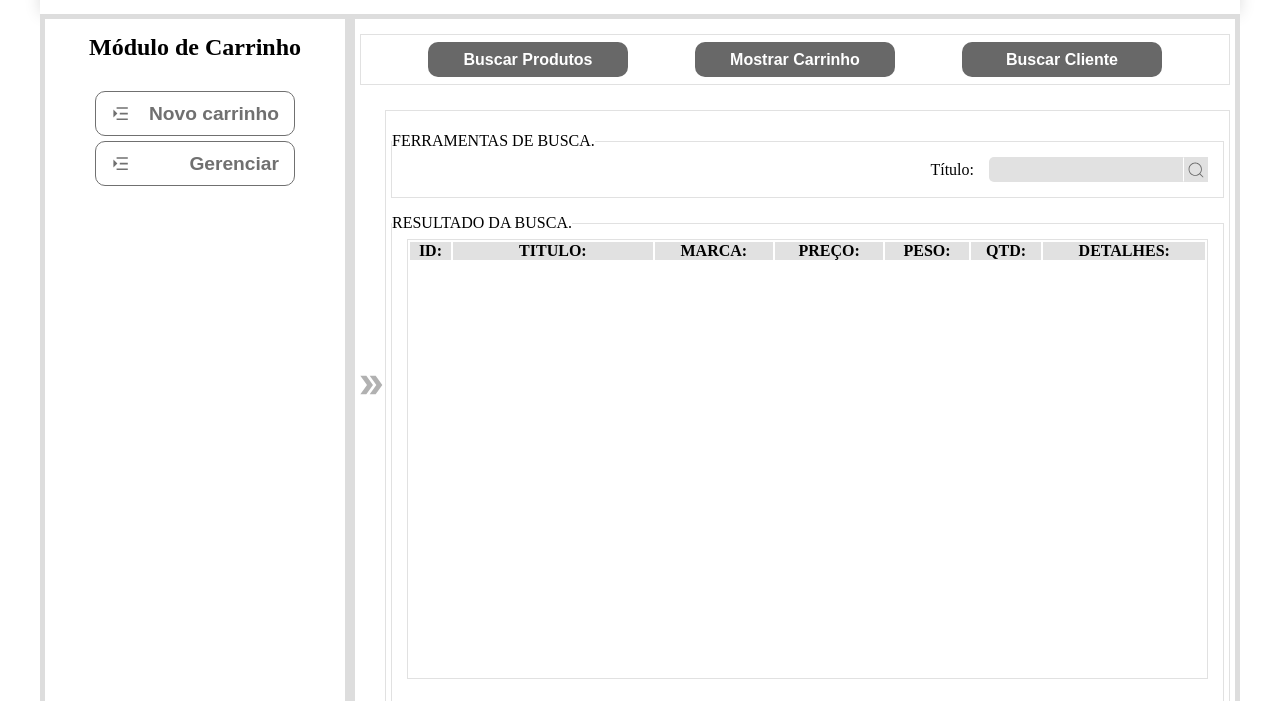
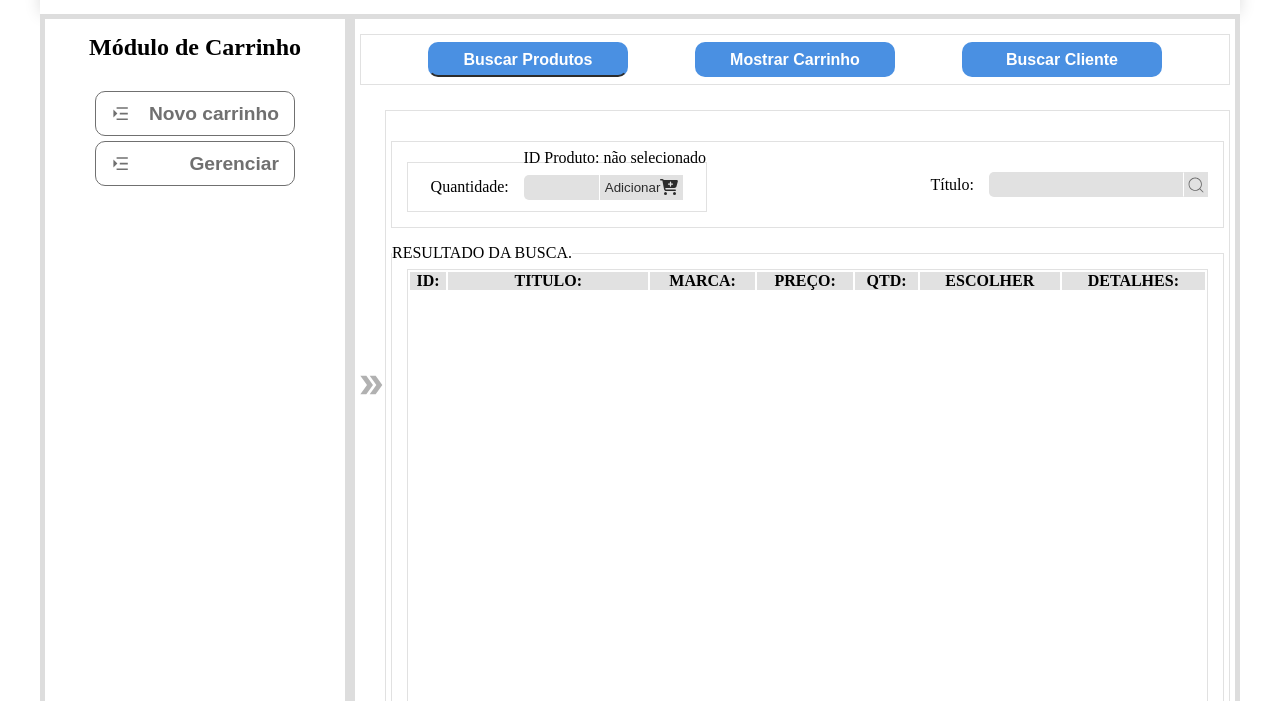
Before and after one commit to CodeWizardMyke/aisha_frontend, a React app: page /manager/cart in a window 1280 px wide. Both pictures are taken after a click on the button "Novo carrinho". Shown: the part 79-780 px from the top of the page. Built offline with nearby package versions, Linux system fonts and the light colour scheme.

Commit message:
FIX finish search products in cart module

```diff
--- a/src/private/components/cart/create/CartCreateHome.jsx
+++ b/src/private/components/cart/create/CartCreateHome.jsx
@@ -7,6 +7,7 @@ import ShowMoreProduct from './ShowMoreProduct';
 function CartCreateHome() {
   const [ navPage, setNavPage ] = useState('')
   const [ products, setProducts ] = useState([]);
+  const [ prodCart, setProdCart ] = useState([]);
   const [ prod, setProd ] = useState(null);
 
   return (
@@ -14,17 +15,35 @@ function CartCreateHome() {
        <nav className='wm-nav'>
         <ul>
           <li>
-            <button onClick={() => setNavPage('') } >Buscar Produtos</button>
+            <button
+              onClick={() => setNavPage('') }
+              className={navPage === '' ? 'nav-active' : ''}
+              >Buscar Produtos</button>
           </li>
           <li>
-            <button>Mostrar Carrinho</button>
+            <button
+              onClick={() => setNavPage('sc')}
+              className={navPage === 'sc' ? 'nav-active' : ''}
+            >Mostrar Carrinho</button>
           </li>
           <li>
-            <button>Buscar Cliente</button>
+            <button
+             onClick={() => setNavPage('fc')}
+             className={navPage === 'fc' ? 'nav-active' : ''}
+            >Buscar Cliente</button>
           </li>
         </ul>
       </nav>
-      { navPage === '' && < SearchProducts products={products} setProducts={setProducts} setNavPage={setNavPage} setProd={setProd} /> }
+      { navPage === '' && (
+        < SearchProducts
+          products={products}
+          setProducts={setProducts}
+          setNavPage={setNavPage}
+          setProd={setProd}
+          prodCart={prodCart}
+          setProdCart={setProdCart}
+        />
+      )}
       { navPage === 'sp' && < ShowMoreProduct prod={prod}  setNavPage={setNavPage} /> }
     </section>
   )
--- a/src/private/components/cart/create/SearchProducts.jsx
+++ b/src/private/components/cart/create/SearchProducts.jsx
@@ -1,16 +1,25 @@
 import React, { useState } from 'react'
+
 import { CiSearch } from "react-icons/ci";
 import { FiLoader } from "react-icons/fi";
+import { FaCartPlus } from "react-icons/fa6";
 import { TbCopyPlusFilled } from "react-icons/tb";
+
+import { GrCheckboxSelected } from "react-icons/gr";
+
 import aishaFetch from '../../../axios/config';
 import Pagination from '../../pagination/Pagination';
+import createCartHanddler from '../../../functions/createCartHanddler';
 
-function SearchProducts({products, setProducts, setProd, setNavPage}) {
+function SearchProducts({products, setProducts, setProd, setNavPage, prodCart, setProdCart}) {
   const [ query, setQuery ] = useState('');
   const [ load, setLoad ] = useState(false);
   const [ size, setSize ] = useState(10);
   const [ page, setPage] = useState(1);
   const [ count, setCount] = useState(1);
+
+  const [qtdSelect, setQtdSelect] = useState(1);
+  const [productSelect, setProductSelect] = useState(null)
 
   function handdlerSubmitForm (event){
     event.preventDefault()
@@ -36,14 +45,53 @@ function SearchProducts({products, setProducts, setProd, setNavPage}) {
     setNavPage('sp');
   }
 
+  function handdlerSetProdCart (){
+    const {cart} = createCartHanddler( products, setProducts ,productSelect, qtdSelect);
+    setProdCart(cart);
+    console.log(cart)
+  }
+
   return (
     <div className='wm'>
       {load && <FiLoader className='mw_loading'/>}
       <div className="wmh">
-        <span className='wmh-title'>FERRAMENTAS DE BUSCA.</span>
+        <form
+          className='wmh-prod_select'
+          onSubmit={(e) =>{
+            e.preventDefault();
+            handdlerSetProdCart(e)
+          }}
+        >
+          <span className='wmh-prod_select-title'>ID Produto: { productSelect ? productSelect.product_id : 'não selecionado'}</span>
+          <label htmlFor="qtd_products">Quantidade:</label>
+          <input
+            type="number"
+            id="qtd_products"
+            className='w-75'
+            min={1}
+            max={ productSelect ? productSelect.stock : 1 }
+            onChange={(e) => setQtdSelect(e.target.value)}
+            onInvalid={(e) => {
+              if (e.target.validity.rangeUnderflow) {
+                e.target.setCustomValidity('Quantidade mínima de produtos não atendida');
+              } else if (e.target.validity.rangeOverflow) {
+                e.target.setCustomValidity('Não temos essa quantidade de produtos em stock');
+              } else {
+                e.target.setCustomValidity('');
+              }
+            }}
+            onInput={(e) => e.target.setCustomValidity('')}
+          />
+          <button type='submit'>Adicionar<FaCartPlus/></button>
+        </form>
         <form className='w_left' onSubmit={(e) => handdlerSubmitForm(e) }>
           <label htmlFor="title">Título: </label>
-          <input type="text" name="title" id="title" onChange={ (e) => setQuery(e.target.value) }/>
+          <input
+            type="text"
+            name="title"
+            id="title"
+            onChange={ (e) => setQuery(e.target.value) }
+          />
           <button className='wmh-search' ><CiSearch/></button>
         </form>
       </div>
@@ -57,8 +105,8 @@ function SearchProducts({products, setProducts, setProd, setNavPage}) {
                 <th className='wf-200'>TITULO:</th>
                 <th>MARCA:</th>
                 <th>PREÇO:</th>
-                <th>PESO:</th>
                 <th>QTD:</th>
+                <th>ESCOLHER</th>
                 <th>DETALHES:</th>
               </tr>
             </thead>
@@ -71,8 +119,13 @@ function SearchProducts({products, setProducts, setProd, setNavPage}) {
                       <td>{data.title.slice(0,20)}</td>
                       <td>{data.brand}</td>
                       <td>R$: {data.price}</td>
-                      <td>{data.NET_HEIGHT}</td>
                       <td>{data.stock}</td>
+                      <td>
+                        <button
+                          onClick={() => setProductSelect(data) }
+                        >Selecionar <GrCheckboxSelected/>
+                        </button>
+                      </td>
                       <td>
                         <button
                           onClick={() => handdlerShowMoreProd(data) }
--- a/src/private/components/css/DefaultComponents.css
+++ b/src/private/components/css/DefaultComponents.css
@@ -1,10 +1,10 @@
 :root{
   --wm-border-default: #E1E1E1;
   --wm-secundary: #E1E1E1;
-  --wm-bt-primary: #686868;
-  --wm-bt-primary-text:#fff;
-  --mw-bt-primary-hover:#ffa17c;
-  --mw-bt-primary-active:#ffa17c;
+  --wm-bt-primary: #4A90E2;
+  --wm-bt-primary-text:#ffff;
+  --mw-bt-primary-hover:#357ABD;
+  --mw-bt-primary-active:#357ABD;
   --mw-bg-default: #fff;
   --mw-bg-inputs: #E1E1E1;
   --mw-border-inputs:#A0B3E1 ;
@@ -15,6 +15,7 @@
   --mw-table-bg-thead: #E1E1E1;
   --mw-table-bg-nth-even:#bdbdbd;
   --mw-table-bg-nth-odd:#e6e6e6;
+  --mw-add-primary-gren: #6BBF59;
 }
 
 @keyframes mw_loading {
@@ -65,10 +66,9 @@
 }
 .wm-nav ul li button:hover{
   background-color: var(--mw-bt-primary-hover);
-  color: #686868;
 }
 .nav-active{
-  background-color: var(--mw-bt-primary-active) !important;
+  border-bottom-color: #2C2C2C  !important;
 }
 
 .wm{
@@ -104,6 +104,52 @@
   justify-content: end;
   align-items: center;
 }
+.w-75{
+  width: 75px !important;
+}
+.wmh-prod_select{
+  position: relative;
+  border: 1px solid var(--wm-border-default);
+  min-height: 50px;
+  min-width: 300px;
+  margin-top: 5px;
+  display: flex;
+  align-items: center;
+  justify-content: center;
+}
+.wmh-prod_select-title{
+  position: absolute;
+  top: -14px;
+  right: 0;
+}
+
+.wmh-prod_select button{
+  cursor: pointer;
+  height: 25px;
+  border: none;
+  padding: 0 5px;
+  margin-left: 1px;
+  background-color: var(--mw-bg-inputs  );
+  color: #2C2C2C;
+  display: flex;
+  align-items: center;
+  justify-content: center;
+}
+.wmh-prod_select button:hover{
+  background-color: #6BBF59;
+  color: #ffff;
+}
+.wmh-prod_select button svg{
+  height: 18px;
+  width: 18px;
+}
+
+.wmh{
+  display: flex;
+  flex-wrap: wrap;
+  align-items: center;
+  justify-content: space-between;
+}
 .wmh label{
   margin-right: 15px;
 }
@@ -118,9 +164,6 @@
   color: var(--wm-text-color-inputs);
 }
 
-.wmh input:focus{
-  border: 1px solid var(--mw-border-inputs);
-}
 /*PADRONIZA BUTTONS SEARCH*/
 .wmh-search{
   width: 25px; height: 25px;
@@ -195,9 +238,9 @@
   margin: 0 auto;
 }
 .wmb table button svg{
-  height: 25px;
+  height: 20px;
+  width: 20px;
   margin-left: 5px;
-  width: 25px;
   text-align: end;
 }
 .wmb table button:hover {
--- /dev/null
+++ b/src/private/functions/createCartHanddler.js
@@ -0,0 +1,18 @@
+
+function  createCartHanddler (products, setProducts ,item, qtdSelect) {
+  let cart = [];
+
+  products.map(data => {
+    if(data.product_id === item.product_id && data.stock >= qtdSelect){
+      data.stock = data.stock - qtdSelect;
+      data.qtd_products = qtdSelect;
+      cart.push(data)
+    }
+  })
+
+  setProducts(products)
+
+  return {cart:cart,}
+}
+
+export default createCartHanddler;
```
